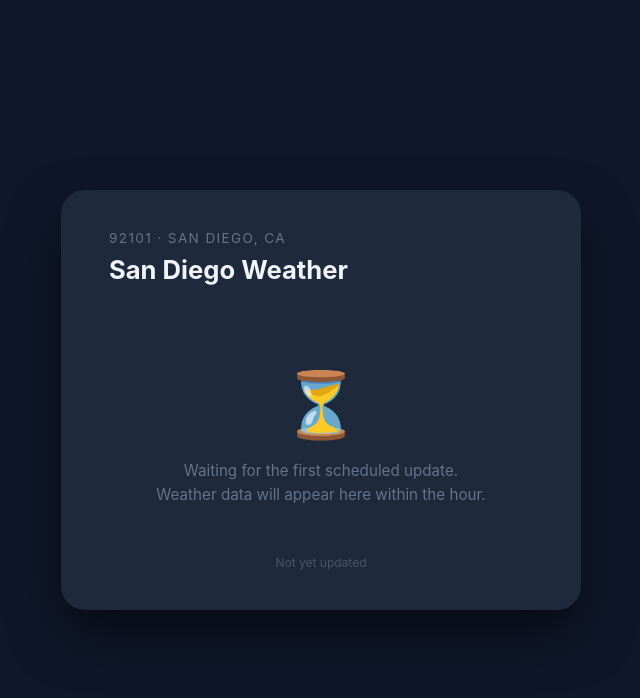
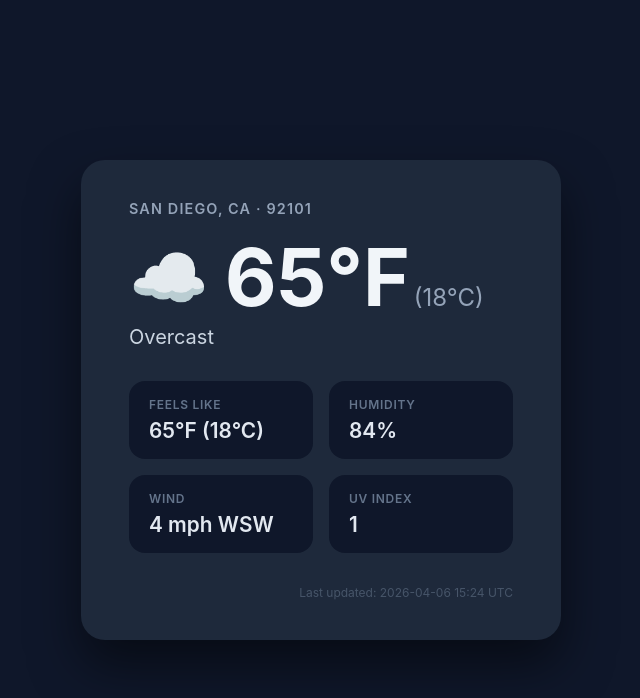
Before and after one commit to bebrws/test-claude-tasks, a plain HTML site: page index.html in a window 1280 px wide. Shown: the whole page, without its empty margins (319-959 px from the left). Drawn offline with Linux system fonts and the light colour scheme.

Commit message:
chore: update weather 2026-04-06 15:24 UTC

```diff
--- a/index.html
+++ b/index.html
@@ -1,14 +1,13 @@
 <!DOCTYPE html>
 <html lang="en">
 <head>
-  <meta charset="UTF-8" />
-  <meta name="viewport" content="width=device-width, initial-scale=1.0" />
+  <meta charset="UTF-8">
+  <meta name="viewport" content="width=device-width, initial-scale=1.0">
   <title>San Diego Weather</title>
   <style>
     *, *::before, *::after { box-sizing: border-box; margin: 0; padding: 0; }
-
     body {
-      font-family: -apple-system, BlinkMacSystemFont, "Segoe UI", Roboto, sans-serif;
+      font-family: -apple-system, BlinkMacSystemFont, "Segoe UI", Roboto, Helvetica, Arial, sans-serif;
       background: #0f172a;
       color: #e2e8f0;
       min-height: 100vh;
@@ -17,110 +16,109 @@
       justify-content: center;
       padding: 2rem;
     }
-
     .card {
       background: #1e293b;
       border-radius: 1.5rem;
       padding: 2.5rem 3rem;
-      max-width: 520px;
+      max-width: 480px;
       width: 100%;
       box-shadow: 0 25px 50px rgba(0,0,0,0.5);
     }
-
     .location {
-      font-size: 0.85rem;
+      font-size: 0.9rem;
+      font-weight: 600;
+      letter-spacing: 0.08em;
       text-transform: uppercase;
-      letter-spacing: 0.1em;
-      color: #64748b;
-      margin-bottom: 0.5rem;
+      color: #94a3b8;
+      margin-bottom: 1.25rem;
     }
-
-    .city {
-      font-size: 1.6rem;
-      font-weight: 700;
-      color: #f1f5f9;
-      margin-bottom: 2rem;
-    }
-
-    .condition-row {
+    .weather-main {
       display: flex;
       align-items: center;
       gap: 1rem;
       margin-bottom: 0.5rem;
     }
-
-    .emoji { font-size: 3.5rem; }
-
-    .temp {
+    .emoji {
       font-size: 4rem;
-      font-weight: 800;
-      color: #f8fafc;
       line-height: 1;
     }
-
+    .temp {
+      font-size: 5rem;
+      font-weight: 700;
+      line-height: 1;
+      color: #f1f5f9;
+    }
     .temp-c {
-      font-size: 1.4rem;
+      font-size: 1.5rem;
       font-weight: 400;
       color: #94a3b8;
+      margin-left: 0.25rem;
     }
-
-    .condition-label {
-      font-size: 1.1rem;
-      color: #94a3b8;
+    .condition {
+      font-size: 1.25rem;
+      color: #cbd5e1;
       margin-bottom: 2rem;
     }
-
     .stats {
       display: grid;
       grid-template-columns: 1fr 1fr;
       gap: 1rem;
-      margin-bottom: 2rem;
     }
-
     .stat {
       background: #0f172a;
-      border-radius: 0.75rem;
+      border-radius: 1rem;
       padding: 1rem 1.25rem;
     }
-
     .stat-label {
       font-size: 0.75rem;
+      font-weight: 600;
+      letter-spacing: 0.06em;
       text-transform: uppercase;
-      letter-spacing: 0.08em;
-      color: #475569;
-      margin-bottom: 0.25rem;
+      color: #64748b;
+      margin-bottom: 0.35rem;
     }
-
     .stat-value {
-      font-size: 1.25rem;
+      font-size: 1.3rem;
       font-weight: 600;
       color: #e2e8f0;
     }
-
     .updated {
+      margin-top: 2rem;
       font-size: 0.75rem;
       color: #475569;
-      text-align: center;
+      text-align: right;
     }
-
-    .pending {
-      text-align: center;
-      padding: 3rem 0;
-    }
-
-    .pending .emoji { display: block; font-size: 4rem; margin-bottom: 1rem; }
-    .pending p { color: #64748b; font-size: 0.95rem; line-height: 1.6; }
   </style>
 </head>
 <body>
   <div class="card">
-    <div class="location">92101 · San Diego, CA</div>
-    <div class="city">San Diego Weather</div>
-    <div class="pending">
-      <span class="emoji">⏳</span>
-      <p>Waiting for the first scheduled update.<br>Weather data will appear here within the hour.</p>
+    <div class="location">San Diego, CA &middot; 92101</div>
+    <div class="weather-main">
+      <span class="emoji">&#x2601;&#xFE0F;</span>
+      <div>
+        <div class="temp">65&deg;F<span class="temp-c">(18&deg;C)</span></div>
+      </div>
     </div>
-    <div class="updated">Not yet updated</div>
+    <div class="condition">Overcast</div>
+    <div class="stats">
+      <div class="stat">
+        <div class="stat-label">Feels Like</div>
+        <div class="stat-value">65&deg;F (18&deg;C)</div>
+      </div>
+      <div class="stat">
+        <div class="stat-label">Humidity</div>
+        <div class="stat-value">84%</div>
+      </div>
+      <div class="stat">
+        <div class="stat-label">Wind</div>
+        <div class="stat-value">4 mph WSW</div>
+      </div>
+      <div class="stat">
+        <div class="stat-label">UV Index</div>
+        <div class="stat-value">1</div>
+      </div>
+    </div>
+    <div class="updated">Last updated: 2026-04-06 15:24 UTC</div>
   </div>
 </body>
 </html>
```
